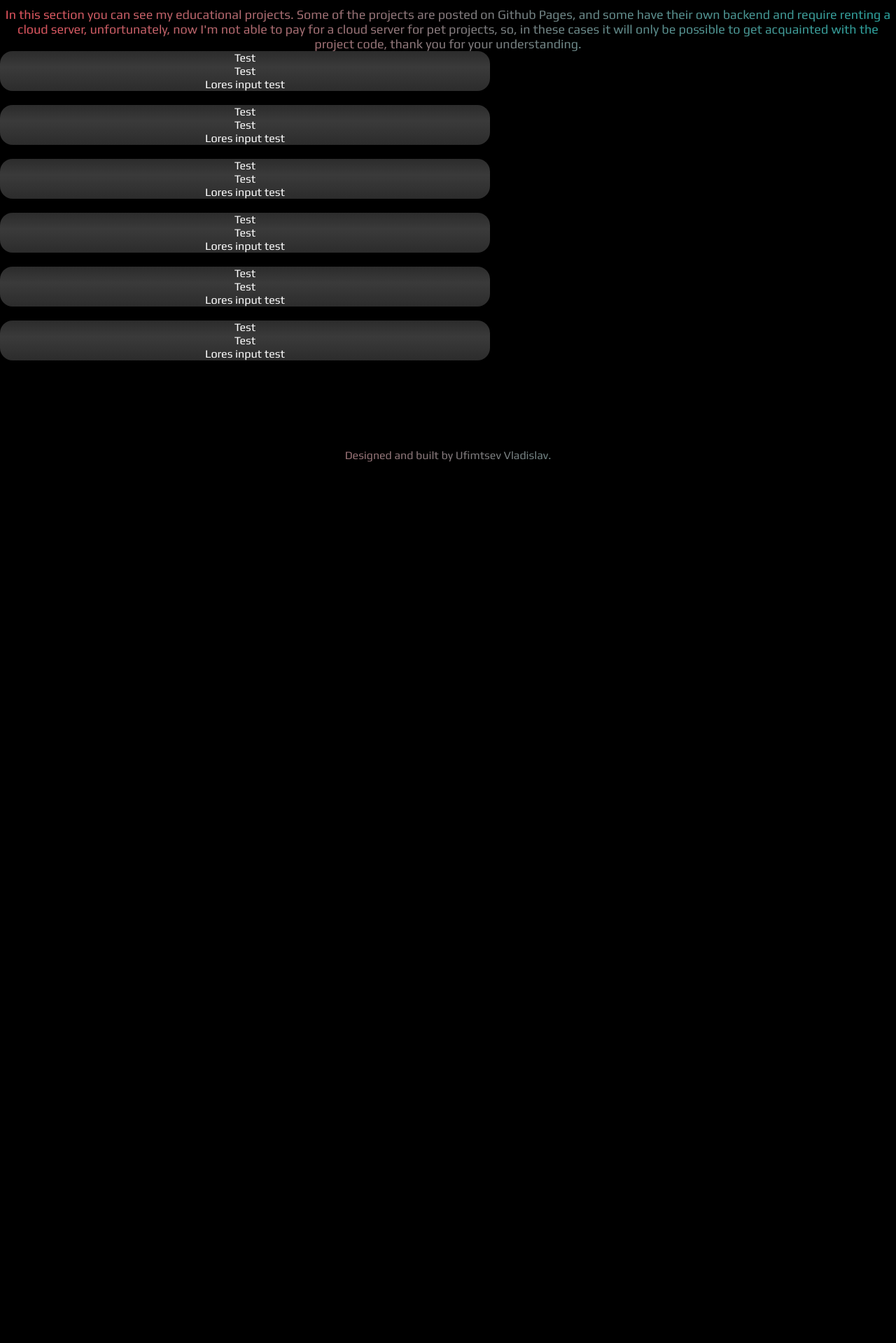
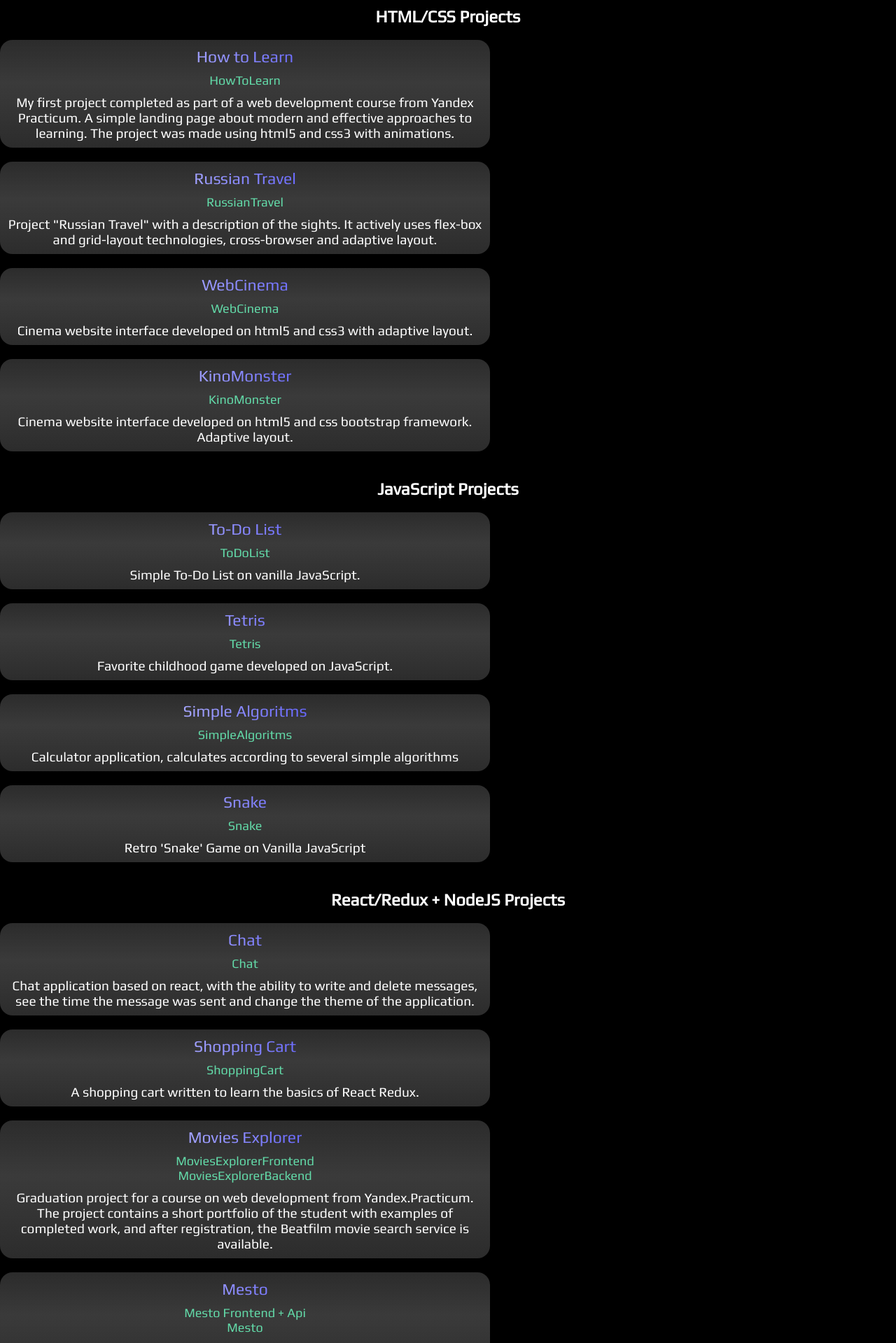
Before and after one commit to Vlad-maker/Portfolio, a React (Create React App) app: page /pet-projects in a window 1280 px wide. Shown: the part 120-2039 px from the top of the page at 70% size. Before the commit the page ends 800 px from the top, so only its background shows below. Built offline with nearby package versions, Linux system fonts and the light colour scheme.

Commit message:
Feat: pet projects finished

```diff
--- a/src/App.js
+++ b/src/App.js
@@ -57,7 +57,5 @@ const AppContainer = styled.div`
   max-width: 1440px;
   min-height: 100vh;
   margin: 0 auto;
-
   position: relative;
-	// min-height: 100%;
 `;
--- a/src/Components/Footer/Footer.jsx
+++ b/src/Components/Footer/Footer.jsx
@@ -22,7 +22,6 @@ const FooterBlock = styled.section`
   display: flex;
   justify-content: center;
   align-items: center;
-  // box-sizing: border-box;
 
   background-image: linear-gradient(90deg, #E3535D, #2AA5A0);
   -webkit-background-clip: text;
--- a/src/Components/PetProjects/PetProjects.jsx
+++ b/src/Components/PetProjects/PetProjects.jsx
@@ -11,6 +11,186 @@ function PetProjects() {
   return (
     <PetProjectMainBlock>
 
+
+
+      <BlockHeading>
+        HTML/CSS Projects
+      </BlockHeading>
+
+      <PetProjectFlexBlock>
+
+        <PetProjectBlock>
+          <PetProjectHeading >
+            How to Learn
+          </PetProjectHeading>
+          <PetProjectLink href='https://vlad-maker.github.io/how-to-learn/'>
+            HowToLearn
+          </PetProjectLink>
+          <PetProjectDescription>
+            My first project completed as part of a web development course from Yandex Practicum.
+            A simple landing page about modern and effective approaches to learning.
+            The project was made using html5 and css3 with animations.
+          </PetProjectDescription>
+        </PetProjectBlock>
+
+        <PetProjectBlock>
+          <PetProjectHeading>
+            Russian Travel
+          </PetProjectHeading>
+          <PetProjectLink href='https://vlad-maker.github.io/russian-travel/'>
+            RussianTravel
+          </PetProjectLink>
+          <PetProjectDescription>
+            Project "Russian Travel" with a description of the sights. It actively uses flex-box and grid-layout technologies, cross-browser and adaptive layout.
+          </PetProjectDescription>
+        </PetProjectBlock>
+
+        <PetProjectBlock>
+          <PetProjectHeading>
+            WebCinema
+          </PetProjectHeading>
+          <PetProjectLink href='https://vlad-maker.github.io/Webcinema/index.html'>
+            WebCinema
+          </PetProjectLink>
+          <PetProjectDescription>
+            Cinema website interface developed on html5 and css3 with adaptive layout.
+          </PetProjectDescription>
+        </PetProjectBlock>
+
+        <PetProjectBlock>
+          <PetProjectHeading>
+            KinoMonster
+          </PetProjectHeading>
+          <PetProjectLink href='https://vlad-maker.github.io/KinoBootstrap/index.html'>
+            KinoMonster
+          </PetProjectLink>
+          <PetProjectDescription>
+            Cinema website interface developed on html5 and css bootstrap framework. Adaptive layout.
+          </PetProjectDescription>
+        </PetProjectBlock>
+
+      </PetProjectFlexBlock>
+
+      <BlockHeading>
+        JavaScript Projects
+      </BlockHeading>
+
+      <PetProjectFlexBlock>
+
+        <PetProjectBlock>
+          <PetProjectHeading>
+            To-Do List
+          </PetProjectHeading>
+          <PetProjectLink href='https://vlad-maker.github.io/To-Do-List/'>
+            ToDoList
+          </PetProjectLink>
+          <PetProjectDescription>
+            Simple To-Do List on vanilla JavaScript.
+          </PetProjectDescription>
+        </PetProjectBlock>
+
+        <PetProjectBlock>
+          <PetProjectHeading>
+            Tetris
+          </PetProjectHeading>
+          <PetProjectLink href='https://vlad-maker.github.io/Tetris-8bit/'>
+            Tetris
+          </PetProjectLink>
+          <PetProjectDescription>
+            Favorite childhood game developed on JavaScript.
+          </PetProjectDescription>
+        </PetProjectBlock>
+
+        <PetProjectBlock>
+          <PetProjectHeading>
+            Simple Algoritms
+          </PetProjectHeading>
+          <PetProjectLink href='https://vlad-maker.github.io/Simple-Algoritms/'>
+            SimpleAlgoritms
+          </PetProjectLink>
+          <PetProjectDescription>
+            Calculator application, calculates according to several simple algorithms
+          </PetProjectDescription>
+        </PetProjectBlock>
+
+        <PetProjectBlock>
+          <PetProjectHeading>
+            Snake
+          </PetProjectHeading>
+          <PetProjectLink href='https://vlad-maker.github.io/Znake/'>
+            Snake
+          </PetProjectLink>
+          <PetProjectDescription>
+            Retro 'Snake' Game on Vanilla JavaScript
+          </PetProjectDescription>
+        </PetProjectBlock>
+
+      </PetProjectFlexBlock>
+
+      <BlockHeading>
+        React/Redux + NodeJS Projects
+      </BlockHeading>
+
+      <PetProjectFlexBlock>
+
+        <PetProjectBlock>
+          <PetProjectHeading>
+            Chat
+          </PetProjectHeading>
+          <PetProjectLink href='https://vlad-maker.github.io/Chat/'>
+            Chat
+          </PetProjectLink>
+          <PetProjectDescription>
+            Chat application based on react, with the ability to write and delete messages, see the time the message was sent and change the theme of the application.
+          </PetProjectDescription>
+        </PetProjectBlock>
+
+        <PetProjectBlock>
+          <PetProjectHeading>
+            Shopping Cart
+          </PetProjectHeading>
+          <PetProjectLink href='https://vlad-maker.github.io/ShoppingBasket/'>
+            ShoppingCart
+          </PetProjectLink>
+          <PetProjectDescription>
+            A shopping cart written to learn the basics of React Redux.
+          </PetProjectDescription>
+        </PetProjectBlock>
+
+        <PetProjectBlock>
+          <PetProjectHeading>
+            Movies Explorer
+          </PetProjectHeading>
+          <PetProjectLink href='https://github.com/Vlad-maker/movies-explorer-frontend'>
+            MoviesExplorerFrontend
+          </PetProjectLink><br/>
+          <PetProjectLink href='https://github.com/Vlad-maker/movies-explorer-api'>
+            MoviesExplorerBackend
+          </PetProjectLink>
+          <PetProjectDescription>
+            Graduation project for a course on web development from Yandex.Practicum.
+            The project contains a short portfolio of the student with examples of completed work,
+            and after registration, the Beatfilm movie search service is available.
+          </PetProjectDescription>
+        </PetProjectBlock>
+
+        <PetProjectBlock>
+          <PetProjectHeading>
+            Mesto
+          </PetProjectHeading>
+          <PetProjectLink href='https://github.com/Vlad-maker/react-mesto-api-full'>
+            Mesto Frontend + Api
+          </PetProjectLink><br/>
+          <PetProjectLink href='https://vlad-maker.github.io/react-mesto-auth/#/sign-up'>
+            Mesto
+          </PetProjectLink>
+          <PetProjectDescription>
+            Mesto is a photo gallery where you can post your photos, view and rate photos of other users.
+          </PetProjectDescription>
+        </PetProjectBlock>
+
+      </PetProjectFlexBlock>
+
       <Warning>
         In this section you can see my educational projects.
         Some of the projects are posted on Github Pages,
@@ -19,85 +199,6 @@ function PetProjects() {
         so, in these cases it will only be possible to get acquainted with the project code,
         thank you for your understanding.
       </Warning>
-
-      <PetProjectFlexBlock>
-
-        <PetProjectBlock>
-          <PetProjectHeading>
-            Test
-          </PetProjectHeading>
-          <PetProjectLink>
-            Test
-          </PetProjectLink>
-          <PetProjectDescription>
-            Lores input test
-          </PetProjectDescription>
-        </PetProjectBlock>
-
-        <PetProjectBlock>
-          <PetProjectHeading>
-            Test
-          </PetProjectHeading>
-          <PetProjectLink>
-            Test
-          </PetProjectLink>
-          <PetProjectDescription>
-            Lores input test
-          </PetProjectDescription>
-        </PetProjectBlock>
-
-        <PetProjectBlock>
-          <PetProjectHeading>
-            Test
-          </PetProjectHeading>
-          <PetProjectLink>
-            Test
-          </PetProjectLink>
-          <PetProjectDescription>
-            Lores input test
-          </PetProjectDescription>
-        </PetProjectBlock>
-
-        <PetProjectBlock>
-          <PetProjectHeading>
-            Test
-          </PetProjectHeading>
-          <PetProjectLink>
-            Test
-          </PetProjectLink>
-          <PetProjectDescription>
-            Lores input test
-          </PetProjectDescription>
-        </PetProjectBlock>
-
-        <PetProjectBlock>
-          <PetProjectHeading>
-            Test
-          </PetProjectHeading>
-          <PetProjectLink>
-            Test
-          </PetProjectLink>
-          <PetProjectDescription>
-            Lores input test
-          </PetProjectDescription>
-        </PetProjectBlock>
-
-        <PetProjectBlock>
-          <PetProjectHeading>
-            Test
-          </PetProjectHeading>
-          <PetProjectLink>
-            Test
-          </PetProjectLink>
-          <PetProjectDescription>
-            Lores input test
-          </PetProjectDescription>
-        </PetProjectBlock>
-
-
-      </PetProjectFlexBlock>
-
-
 
     </PetProjectMainBlock>
   )
@@ -109,15 +210,27 @@ const PetProjectMainBlock = styled.section`
   max-width: 1440px;
   width:100%;
   margin: 80px 0 0 0;
+  padding-bottom: 90px;
 `
 const Warning = styled.p`
-  // opacity: 0.5;
-  // max-width: 640px;
+  opacity: 0.8;
+
   font-size: 18px;
   background-image: linear-gradient(90deg, #E3535D, #2AA5A0);
   -webkit-background-clip: text;
   -webkit-text-fill-color: transparent;
   text-align: center;
+`
+const BlockHeading = styled.h3`
+  margin: 20px 0;
+  font-size: 24px;
+  color: #fff;
+  display: flex;
+  justify-content: center;
+  align-items: center;
+  :first-of-type {
+    margin: 40px 0 20px 0;
+  }
 `
 
 const PetProjectFlexBlock = styled.div `
@@ -130,26 +243,42 @@ const PetProjectBlock = styled.div`
   max-width: 700px;
   width: 100%;
   margin: 0 0 20px 0;
+  padding: 10px;
+  box-sizing: border-box;
   background: linear-gradient(to bottom, #323232 0%, #3F3F3F 40%, #1C1C1C 150%),
               linear-gradient(to top, rgba(255,255,255,0.40) 0%, rgba(0,0,0,0.25) 200%);
   background-blend-mode: multiply;
   border-radius: 18px;
   text-align: center;
+  transform: scale(1);
+  transition: 0.2s linear;
   :hover {
-    transform: scale(1.05);
+    transform: scale(1.02);
     transition: 0.2s linear;
-    cursor: pointer;
   }
 `
 
 const PetProjectHeading = styled.div`
+  font-size: 23px;
+  // color: #fff;
+  margin: 0 0 10px 0;
+  background-image: linear-gradient(90deg, #FFF, #0F0FFF);
+  -webkit-background-clip: text;
+  -webkit-text-fill-color: transparent;
+  text-align: center;
+`
 
+const PetProjectLink = styled.a`
+  font-size: 18px;
+  color: #63dba9;
+  text-decoration: none;
+  :hover{
+    color: #27a182;
+  }
 `
 
 const PetProjectDescription = styled.p`
-
+  font-size: 19px;
+  color: #fff;
+  margin: 10px 0 0 0;
 `
-
-const PetProjectLink = styled.a`
-
-`
--- a/src/Components/Projects/Projects.jsx
+++ b/src/Components/Projects/Projects.jsx
@@ -85,7 +85,7 @@ function Projects() {
 
       </ProjectBlock>
 
-      <ProjectBlock style={{marginBottom: '160px'}}>
+      <ProjectBlock>
 
       <ProjectPartSlides>
           <Swiper
@@ -180,6 +180,7 @@ const ProjectPage = styled.section`
   display: flex;
   flex-direction: column;
   align-items: center;
+  padding-bottom: 60px;
 `
 const ProjectBlock = styled.div`
   max-width: 1440px;
--- a/src/index.css
+++ b/src/index.css
@@ -16,11 +16,23 @@ body {
   color: #fff;
   background-color: black;
 
+  scrollbar-width: thin;
+  scrollbar-color: #000 #2ab863;
 }
 
-/* ::-webkit-scrollbar {
-  width: 0;
-} */
+body::-webkit-scrollbar {
+  width: 12px;
+}
+
+body::-webkit-scrollbar-track {
+  background: #000;
+}
+
+body::-webkit-scrollbar-thumb {
+  background-color: #2ab863;
+  border-radius: 20px;
+  border: 3px solid #000;
+}
 
 code {
   font-family: source-code-pro, Menlo, Monaco, Consolas, 'Courier New',
```
Also changed, not shown: src/Components/MainPage/MainPage.jsx (+6 -6 lines).
